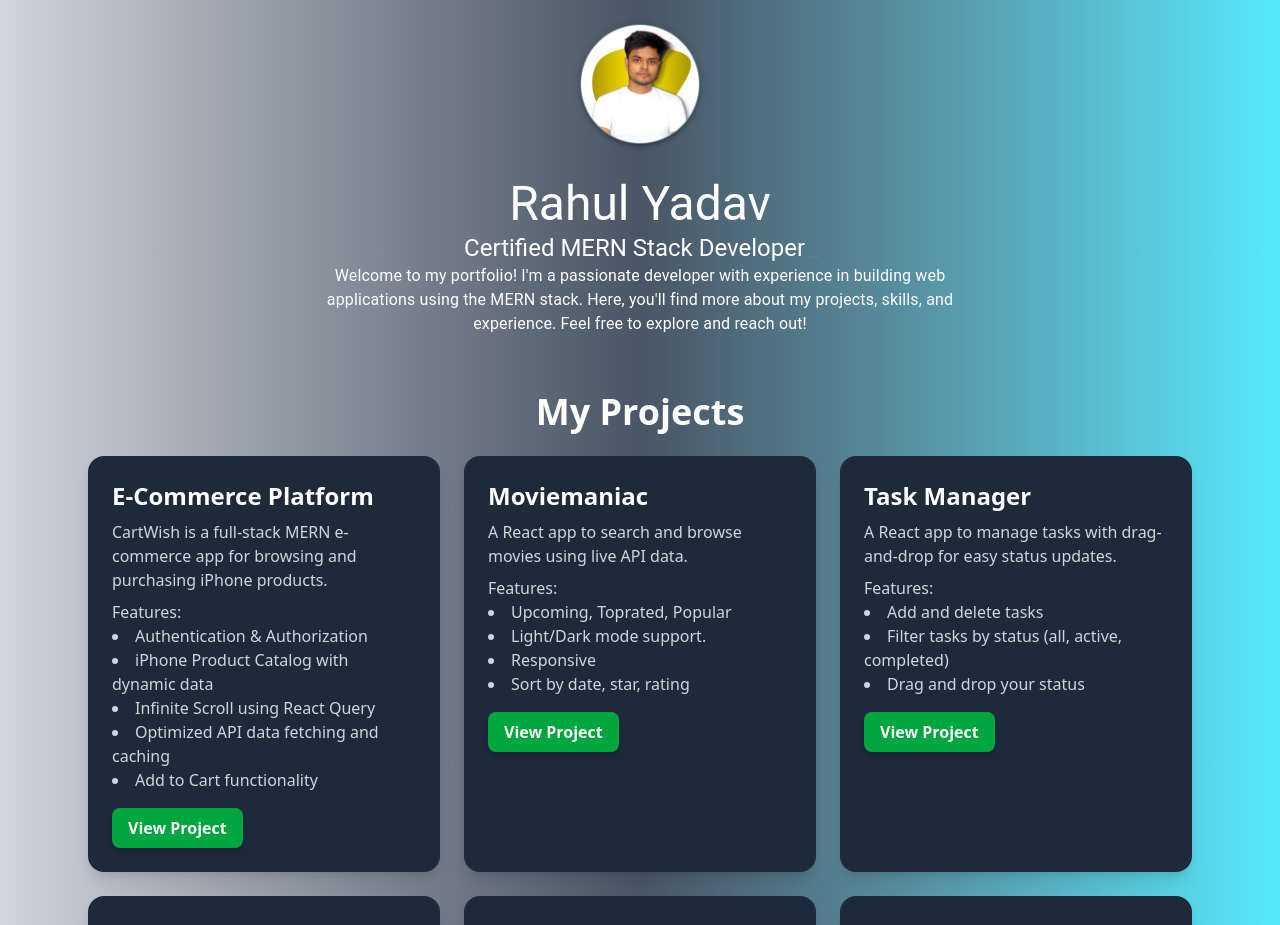
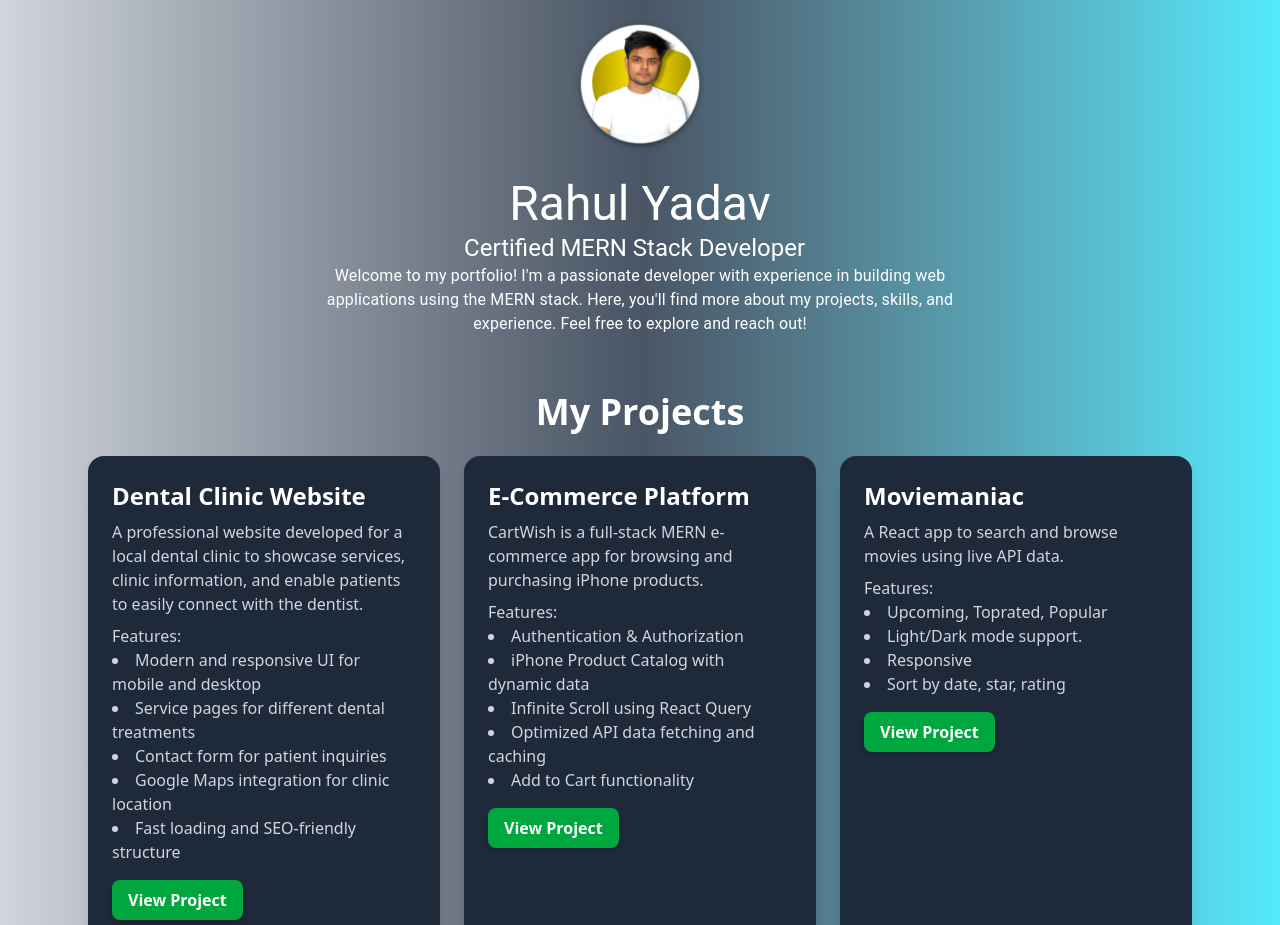
Before and after one commit to Liorhx/portfolio, a React (Vite) app in the folder portfolio/: page / in a window 1280 px wide. Shown: the top 925 px of the page. Built offline with nearby package versions, Linux system fonts and the light colour scheme.

Commit message:
updated new project

```diff
--- a/portfolio/src/components/Projects.jsx
+++ b/portfolio/src/components/Projects.jsx
@@ -3,6 +3,19 @@ import { motion } from "framer-motion"; // Import framer-motion
 import { useInView } from "react-intersection-observer"; // Intersection Observer
 
 const projects = [
+  {
+    name: "Dental Clinic Website",
+    description:
+      "A professional website developed for a local dental clinic to showcase services, clinic information, and enable patients to easily connect with the dentist.",
+    link: "https://dentist-id6o.onrender.com",
+    features: [
+      "Modern and responsive UI for mobile and desktop",
+      "Service pages for different dental treatments",
+      "Contact form for patient inquiries",
+      "Google Maps integration for clinic location",
+      "Fast loading and SEO-friendly structure",
+    ],
+  },
   {
     name: "E-Commerce Platform",
     description:
@@ -28,16 +41,18 @@ const projects = [
     ],
   },
   {
-    name: "Task Manager",
+    name: "ShopKaro",
     description:
-      "A React app to manage tasks with drag-and-drop for easy status updates.",
-    link: "https://todo-sbvw.onrender.com",
+      "ShopKaro is a responsive React-based shopping website with user login, product browsing, cart managemen. To Login use this credentials - Username: mor_2314 , password: 83r5^_ ",
+    link: "https://shopkaro-mwtn.onrender.com",
     features: [
-      "Add and delete tasks",
-      "Filter tasks by status (all, active, completed)",
-      "Drag and drop your status",
+      "User Authentication",
+      "Category Filter & Search",
+      "Cart System with Checkout",
+      "Mobile-First Responsive Design",
     ],
   },
+
   {
     name: "News-Monk",
     description:
@@ -57,15 +72,14 @@ const projects = [
     features: ["Category Filter & Search", "Responsive Design", "whishlist"],
   },
   {
-    name: "ShopKaro",
+    name: "Task Manager",
     description:
-      "ShopKaro is a responsive React-based shopping website with user login, product browsing, cart managemen. To Login use this credentials - Username: mor_2314 , password: 83r5^_ ",
-    link: "https://shopkaro-mwtn.onrender.com",
+      "A React app to manage tasks with drag-and-drop for easy status updates.",
+    link: "https://todo-sbvw.onrender.com",
     features: [
-      "User Authentication",
-      "Category Filter & Search",
-      "Cart System with Checkout",
-      "Mobile-First Responsive Design",
+      "Add and delete tasks",
+      "Filter tasks by status (all, active, completed)",
+      "Drag and drop your status",
     ],
   },
   {
```
